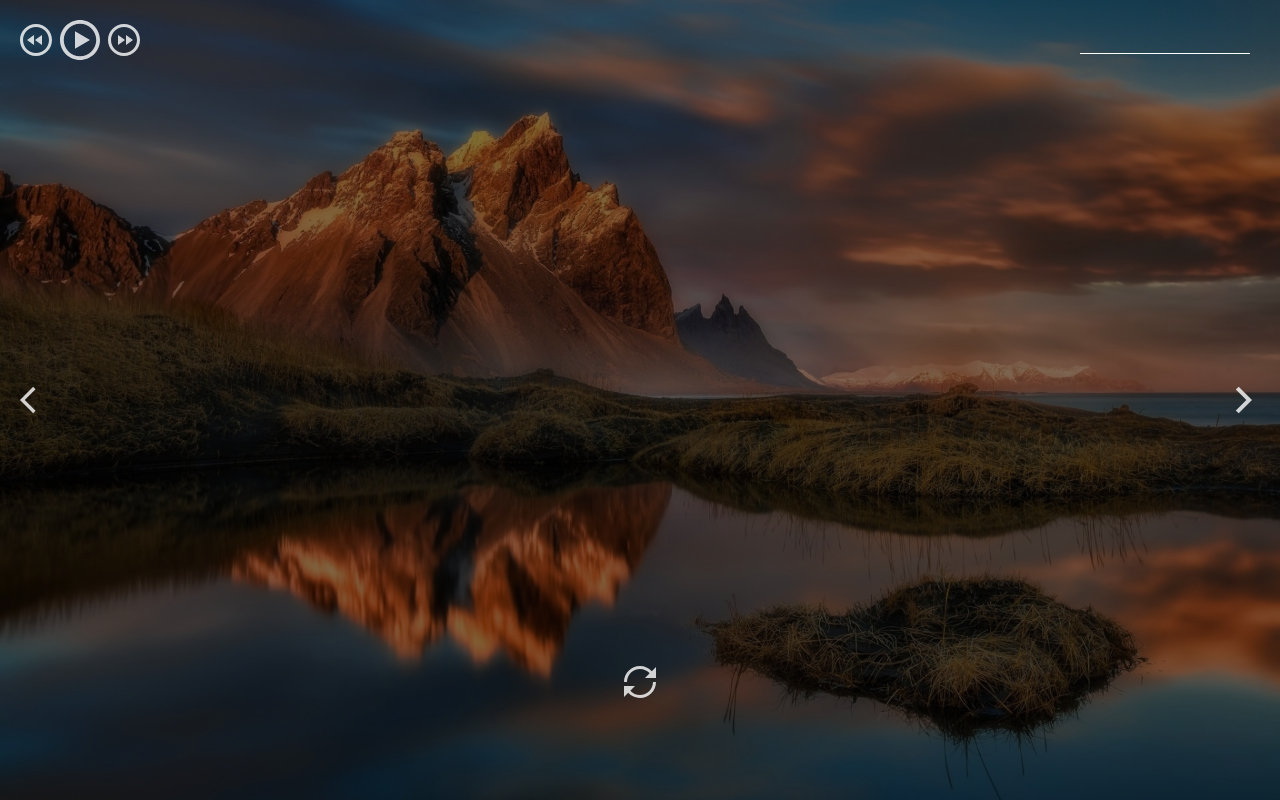
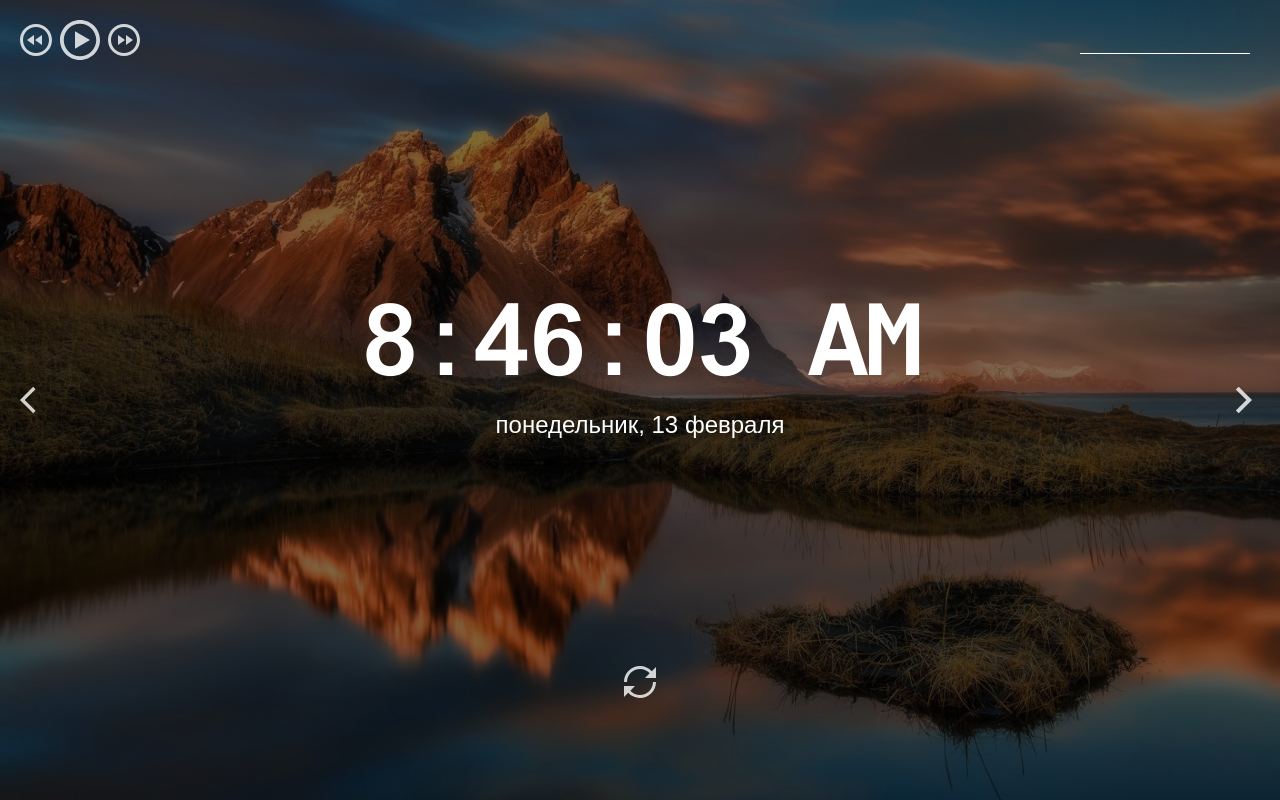
Before and after one commit to gorobchenko-k/momentum, a plain HTML site: page momentum/index.html in a window 1280 px wide. Drawn offline with Linux system fonts and the light colour scheme.

Commit message:
feat: add clock and calendar

```diff
--- a/momentum/index.html
+++ b/momentum/index.html
@@ -51,7 +51,7 @@
             <div class="author"></div>
         </div>
     </footer>
-    <script src="js/script.js"></script>
+    <script src="scripts/time.js"></script>
 </body>
 
 </html>
--- /dev/null
+++ b/momentum/scripts/time.js
@@ -0,0 +1,18 @@
+const timeElement = document.querySelector(".time");
+const dateElement = document.querySelector(".date");
+
+function showDate(date) {
+
+    const currentDate = date.toLocaleDateString('ru-RU', { weekday: 'long', month: 'long', day: 'numeric' }); //'ru-RU' en-US
+    dateElement.textContent = currentDate;
+}
+
+function showTime() {
+    const date = new Date();
+    const currentTime = date.toLocaleTimeString();
+    timeElement.textContent = currentTime;
+    showDate(date);
+    setTimeout(showTime, 1000);
+}
+
+showTime();
```
